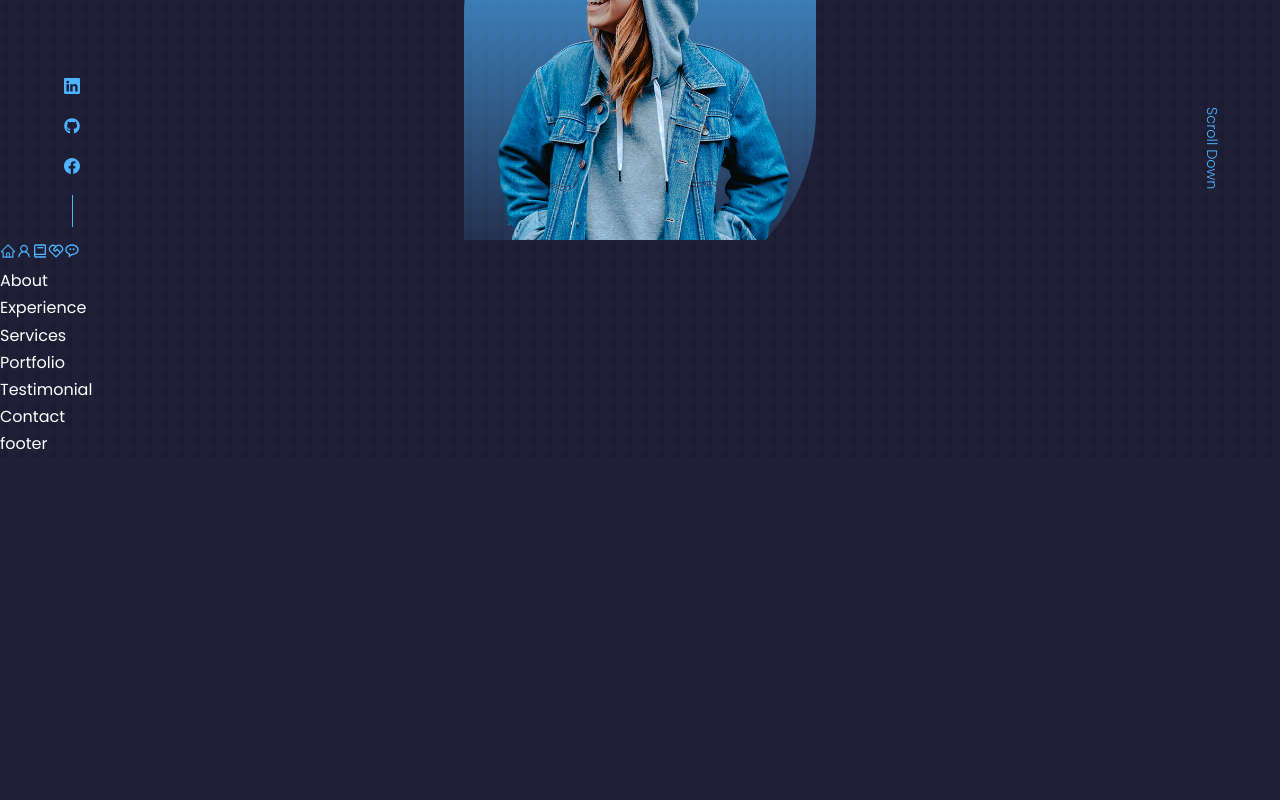
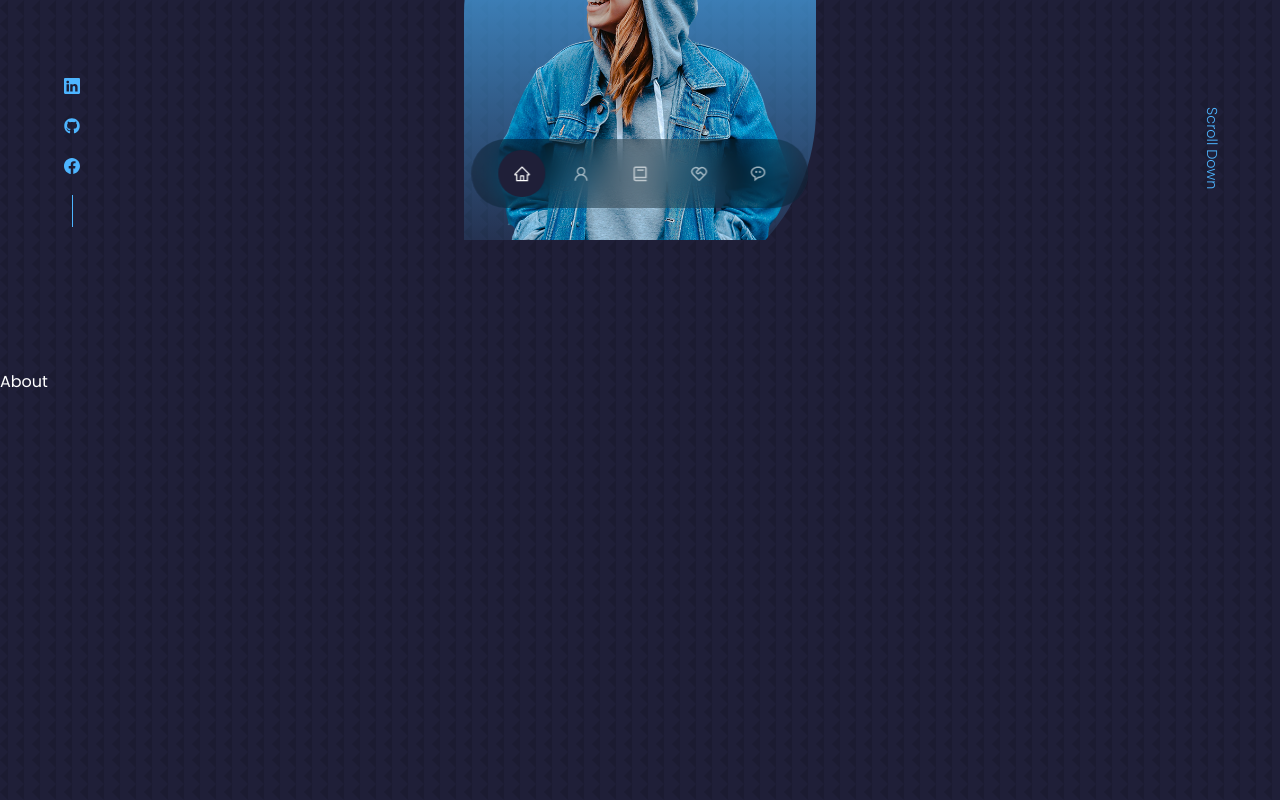
Before and after one commit to MrGultekin/react-portfolio, a React (Create React App) app: page / in a window 1280 px wide. Shown: the part 560-1360 px from the top of the page. Before the commit the page ends 1018 px from the top, so only its background shows below. Built offline with nearby package versions, Linux system fonts and the light colour scheme.

Commit message:
active class and css added to NAV

```diff
--- a/src/components/about/About.jsx
+++ b/src/components/about/About.jsx
@@ -1,7 +1,7 @@
 import './about.css'
 const About = () => {
     return (
-        <div> About </div>
+        <section id="about"> About </section>
     )
 
 }
--- a/src/components/contact/Contact.jsx
+++ b/src/components/contact/Contact.jsx
@@ -1,7 +1,7 @@
 import './contact.css'
 const Contact = () => {
     return (
-        <div> Contact</div>
+        <section id="contact"> Contact</section>
     )
 }
 export default Contact;
--- a/src/components/experience/Experience.jsx
+++ b/src/components/experience/Experience.jsx
@@ -1,7 +1,7 @@
 import './experience.css'
 const Experience = () => {
     return (
-        <div> Experience </div>
+        <section id="experience"> Experience </section>
     )
 
 }
--- a/src/components/nav/Nav.jsx
+++ b/src/components/nav/Nav.jsx
@@ -5,13 +5,12 @@ import {RiServiceLine} from "react-icons/ri";
 const Nav = () => {
     return (
         <nav>
-            <a href="#"><AiOutlineHome/></a>
+            <a href="#" className={'active'}><AiOutlineHome/></a>
             <a href="#about"><AiOutlineUser/></a>
             <a href="#experience"><BiBook/></a>
             <a href="#services"><RiServiceLine/></a>
             <a href="#contact"><BiMessageRoundedDots/></a>
         </nav>
     )
-
 }
 export default Nav;
--- a/src/components/nav/nav.css
+++ b/src/components/nav/nav.css
@@ -0,0 +1,30 @@
+nav {
+    background: rgba(0, 0, 0, 0.3);
+    width: max-content;
+    /*display: block;*/
+    padding: .7rem 1.7rem;
+    z-index: 2;
+    position: fixed;
+    left: 50%;
+    transform: translateX(-50%);
+    bottom: 2rem;
+    display: flex;
+    gap: .8rem;
+    border-radius: 3rem;
+    backdrop-filter:blur(15px);
+}
+nav a {
+    background:transparent;
+    padding: .9rem;
+    border-radius:50%;
+    display:flex;
+    color: var(--color--light);
+    font-size: 1.1rem;
+}
+nav a:hover {
+    background:rgba(0,0,0,0.3);
+}
+nav a.active {
+    background: var(--color--bg);
+    color: var(--color--white)
+}
--- a/src/components/portfolio/Portfolio.jsx
+++ b/src/components/portfolio/Portfolio.jsx
@@ -1,7 +1,7 @@
 import './portfolio.css'
 const Portfolio = () => {
     return (
-        <div> Portfolio </div>
+        <section id="portfolio"> Portfolio </section>
     )
 
 }
--- a/src/components/services/Services.jsx
+++ b/src/components/services/Services.jsx
@@ -1,7 +1,7 @@
 import './services.css'
 const Services = () => {
     return (
-        <div> Services </div>
+        <section id="services"> Services </section>
     )
 
 }
--- a/src/components/testimonials/Testimonials.jsx
+++ b/src/components/testimonials/Testimonials.jsx
@@ -1,7 +1,7 @@
 import './testimonials.css'
 const Testimonials = () => {
     return (
-        <div> Testimonial </div>
+        <section id="testimonials"> Testimonial </section>
     )
 
 }
--- a/src/index.css
+++ b/src/index.css
@@ -56,6 +56,7 @@ h1 {
 
 section {
     margin-top: 8rem;
+    height:100vh;
 }
 
 section > h2, section > h5 {
```
